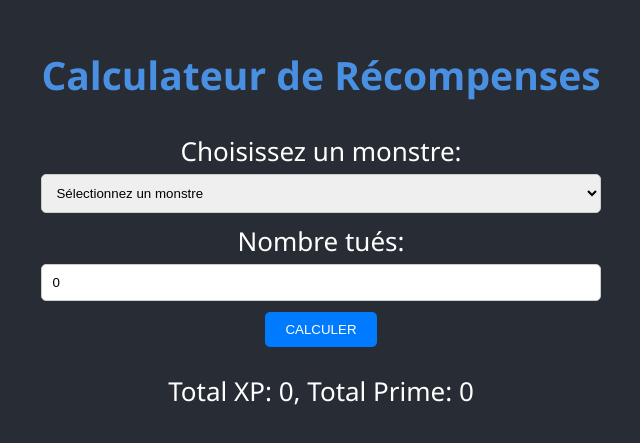
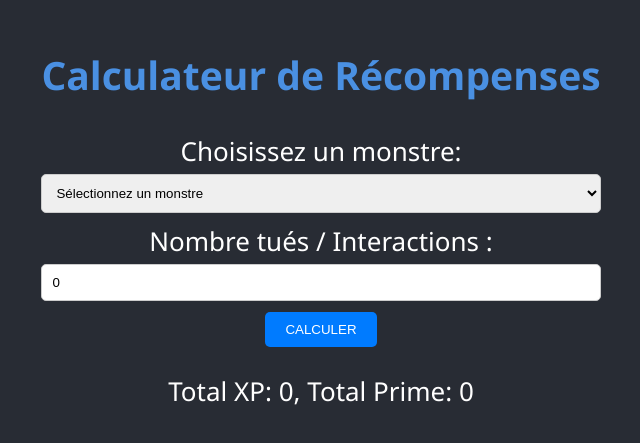
Before and after one commit to AkaTordu/JsWorkspace, a React (Create React App) app in the folder huntstats/: page / in a window 1280 px wide. Shown: the part 175-618 px from the top of the page, without its empty margins (319-959 px from the left). Built offline with nearby package versions, Linux system fonts and the light colour scheme.

Commit message:
txt interfaces

```diff
--- a/huntstats/src/GameInterface.js
+++ b/huntstats/src/GameInterface.js
@@ -33,7 +33,7 @@ const GameInterface = () => {
                 </select>
             </div>
             <div>
-                <label htmlFor="nombre">Nombre tués:</label>
+                <label htmlFor="nombre">Nombre tués / Interactions :</label>
                 <input
                     id="nombre"
                     type="number"
```
